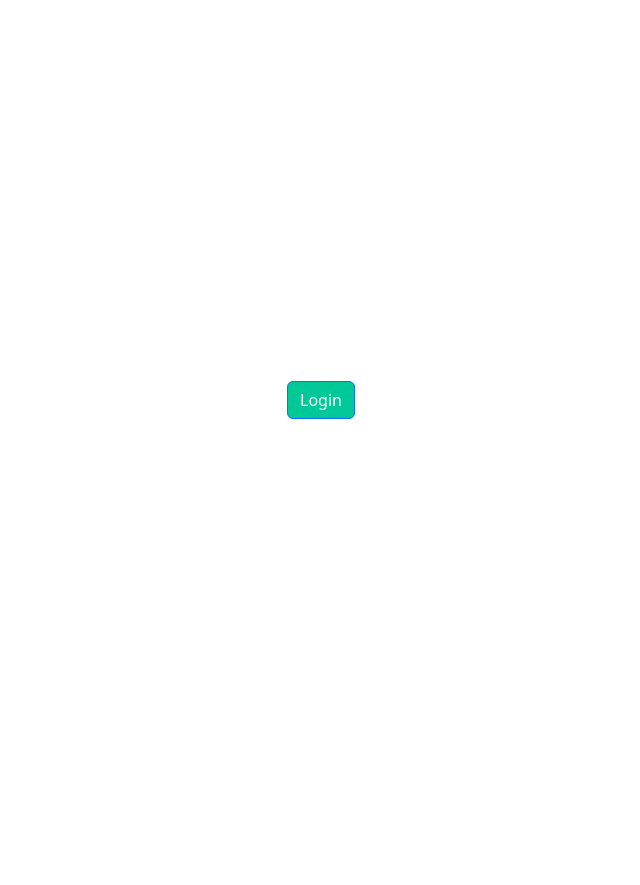
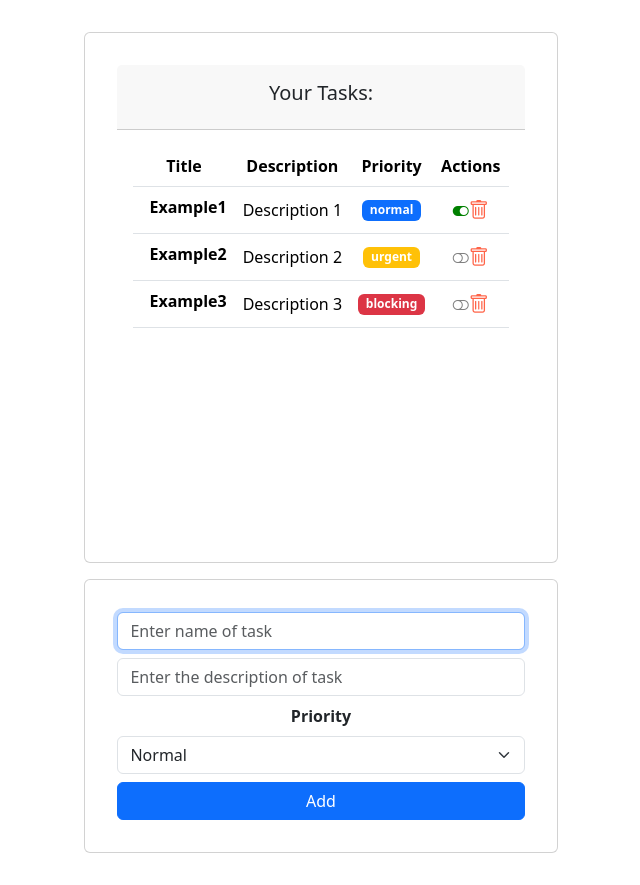
Before and after one commit to miguelruizF/app_tasks, a React (Vite) app: page / in a window 1280 px wide. Shown: the whole page, without its empty margins (319-959 px from the left). Before the commit the page ends 800 px from the top, so only its background shows below. Built offline with nearby package versions, Linux system fonts and the light colour scheme.

Commit message:
Condicional task_list -  mostrar lista de tareas

```diff
--- a/src/App.jsx
+++ b/src/App.jsx
@@ -5,14 +5,15 @@ import './App.css'
 // import { Ejemplo2 } from './hooks/Ejemplo2'
 // import { Ejempĺo1 } from './hooks/Ejempĺo1'
 import { Task_ListComponent } from './components/container/Task_List'
-import { OptionalRender } from './components/pure/OptionalRender'
+// import { OptionalRender } from './components/pure/OptionalRender'
 // import { GreetingStyled } from './components/pure/GreetingStyled'
 
 function App() {
   return (
     <>
       {/* Componente de listado de tareas */}
-      {/* <Task_ListComponent /> */}
+      <Task_ListComponent />
+
       {/* <Ejempĺo1/> */}
       {/*  <Ejemplo2/> */}
       {/* <MiComponenteConContexto/> */}
@@ -26,7 +27,7 @@ function App() {
       {/* <Father/> */}
 
       {/* Ejemplos de renderizado condicional */}
-      <OptionalRender/>
+      {/* <OptionalRender/> */}
     </>
   )
 }
--- a/src/components/container/Task_List.jsx
+++ b/src/components/container/Task_List.jsx
@@ -60,16 +60,8 @@ export const Task_ListComponent = () => {
         setTasks(tempTask);
     }
 
+    const ListTable = () => {
         return (
-        <div>
-            <div className="col-12">
-                <div className="card mb-3">
-                    {/* Card Header (title) */}
-                    <div className="card-header p-3">
-                        <h5>Your Tasks: </h5>
-                    </div>
-                    {/* Card body (contenido) */}
-                    <div className="card-body" style={ { position:'relative', height: '400px' } } data-mdb-perfect-scrollbar='true'>
             <Table>
                 <thead>
                     <tr>
@@ -93,6 +85,33 @@ export const Task_ListComponent = () => {
                     } )}
                 </tbody>
             </Table>
+        )
+    }
+
+    let tasksTable = <ListTable></ListTable>
+
+    if ( tasks.length > 0 ) {
+        tasksTable = <ListTable></ListTable>
+    } else {
+        tasksTable = (
+            <div>
+                <h3>There are no tasks to show</h3>
+                <h4>Please, create one</h4>
+            </div>
+        )
+    }
+
+    return (
+        <div>
+            <div className="col-12">
+                <div className="card mb-3">
+                    {/* Card Header (title) */}
+                    <div className="card-header p-3">
+                        <h5>Your Tasks: </h5>
+                    </div>
+                    {/* Card body (contenido) */}
+                    <div className="card-body" style={ { position:'relative', height: '400px' } } data-mdb-perfect-scrollbar='true'>
+                        { tasksTable }
                     </div>
                 </div>
                 <TaskForm add={ addTask }></TaskForm>
--- a/src/components/pure/forms/TaskForm.jsx
+++ b/src/components/pure/forms/TaskForm.jsx
@@ -27,7 +27,7 @@ export const TaskForm = ( { add } ) => {
         <Form onSubmit={ addTask } className="card">
             <Form.Group>
                 <Form.Control ref={ nameRed } id="inputName" type="text" required autoFocus placeholder="Enter name of task" className="mb-2"></Form.Control>
-                <Form.Control ref={ descriptionRef } id="inputDescription" type="text" required autoFocus placeholder="Enter the description of task" className="mb-2"></Form.Control>
+                <Form.Control ref={ descriptionRef } id="inputDescription" type="text" required placeholder="Enter the description of task" className="mb-2"></Form.Control>
                 <Form.Label htmlFor="selectLevel" className="sr-only fw-bold">Priority</Form.Label>
                 <Form.Select ref={ levelRef } defaultValue={ LEVELS.NORMAL } id="selectLevel">
                     <option value={ LEVELS.NORMAL }>Normal</option>
```
Lines whose indentation alone changed are shown as unchanged.
